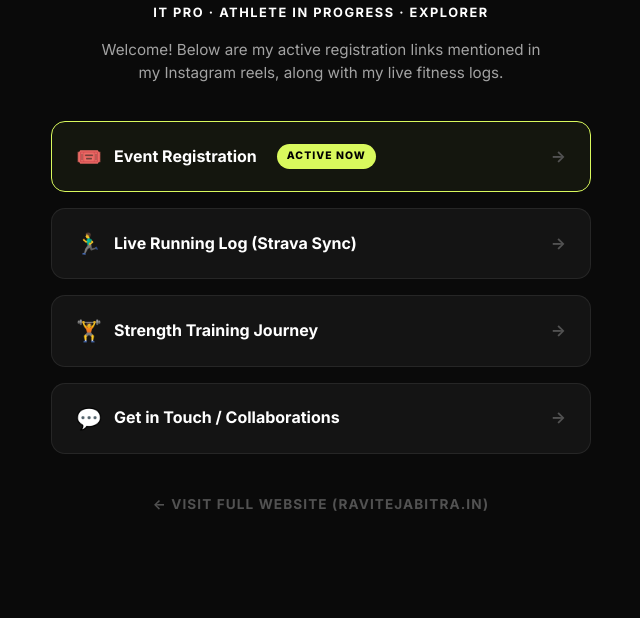
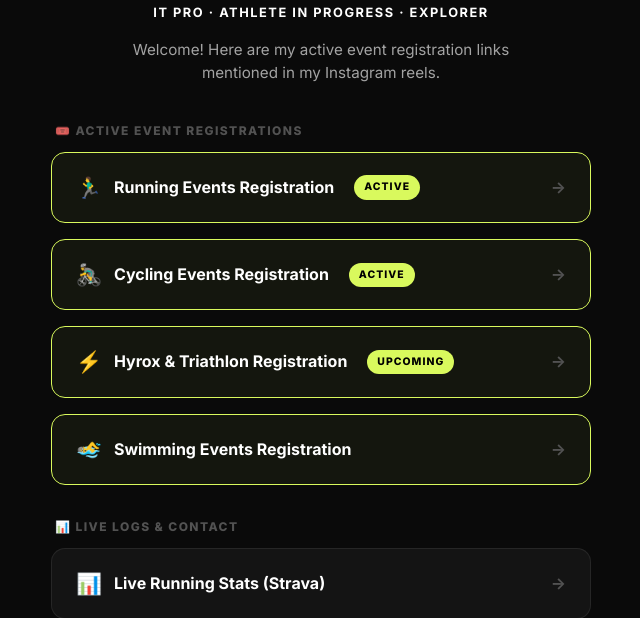
Before and after one commit to raviteja-analytics/ravitejabitra.in, a plain HTML site: page links.html in a window 1280 px wide. Shown: the part 183-801 px from the top of the page, without its empty margins (319-959 px from the left). Drawn offline with Linux system fonts and the light colour scheme.

Commit message:
Update links.html to feature dedicated event registration categories (Running, Cycling, Hyrox, Swimming)

```diff
--- a/links.html
+++ b/links.html
@@ -173,27 +173,64 @@
     <h1 class="profile-name">Ravi Teja Bitra</h1>
     <div class="profile-tag">IT Pro · Athlete in Progress · Explorer</div>
     <p class="profile-bio">
-      Welcome! Below are my active registration links mentioned in my Instagram reels, along with my live fitness logs.
+      Welcome! Here are my active event registration links mentioned in my Instagram reels.
     </p>
 
-    <!-- Links Group -->
+    <!-- Links Group: Active Event Registrations -->
     <div class="links-group">
 
-      <!-- Featured Active Registration Link -->
-      <a href="#" target="_blank" class="link-btn featured" id="active-registration-link">
+      <div style="font-size: 0.75rem; font-weight: 800; text-transform: uppercase; letter-spacing: 0.12em; color: var(--text-muted); text-align: left; margin-bottom: -4px; padding-left: 4px;">
+        🎟️ Active Event Registrations
+      </div>
+
+      <!-- Running Events Registration -->
+      <a href="#" target="_blank" class="link-btn featured" data-theme="running">
         <div class="link-btn-left">
-          <span class="link-icon">🎟️</span>
-          <span>Event Registration</span>
-          <span class="badge-active">ACTIVE NOW</span>
+          <span class="link-icon">🏃‍♂️</span>
+          <span>Running Events Registration</span>
+          <span class="badge-active">ACTIVE</span>
         </div>
         <span class="link-arrow">→</span>
       </a>
 
+      <!-- Cycling Events Registration -->
+      <a href="#" target="_blank" class="link-btn featured" data-theme="cycling">
+        <div class="link-btn-left">
+          <span class="link-icon">🚴‍♂️</span>
+          <span>Cycling Events Registration</span>
+          <span class="badge-active">ACTIVE</span>
+        </div>
+        <span class="link-arrow">→</span>
+      </a>
+
+      <!-- Hyrox & Triathlon Registration -->
+      <a href="#" target="_blank" class="link-btn featured" data-theme="strength">
+        <div class="link-btn-left">
+          <span class="link-icon">⚡</span>
+          <span>Hyrox & Triathlon Registration</span>
+          <span class="badge-active">UPCOMING</span>
+        </div>
+        <span class="link-arrow">→</span>
+      </a>
+
+      <!-- Swimming Events Registration -->
+      <a href="#" target="_blank" class="link-btn featured" data-theme="swimming">
+        <div class="link-btn-left">
+          <span class="link-icon">🏊‍♂️</span>
+          <span>Swimming Events Registration</span>
+        </div>
+        <span class="link-arrow">→</span>
+      </a>
+
+      <div style="font-size: 0.75rem; font-weight: 800; text-transform: uppercase; letter-spacing: 0.12em; color: var(--text-muted); text-align: left; margin-top: 16px; margin-bottom: -4px; padding-left: 4px;">
+        📊 Live Logs & Contact
+      </div>
+
       <!-- Running Page Link -->
       <a href="running.html" class="link-btn" data-theme="running">
         <div class="link-btn-left">
-          <span class="link-icon">🏃‍♂️</span>
-          <span>Live Running Log (Strava Sync)</span>
+          <span class="link-icon">📊</span>
+          <span>Live Running Stats (Strava)</span>
         </div>
         <span class="link-arrow">→</span>
       </a>
@@ -202,7 +239,7 @@
       <a href="strength.html" class="link-btn" data-theme="strength">
         <div class="link-btn-left">
           <span class="link-icon">🏋️</span>
-          <span>Strength Training Journey</span>
+          <span>Strength Training Log</span>
         </div>
         <span class="link-arrow">→</span>
       </a>
```
